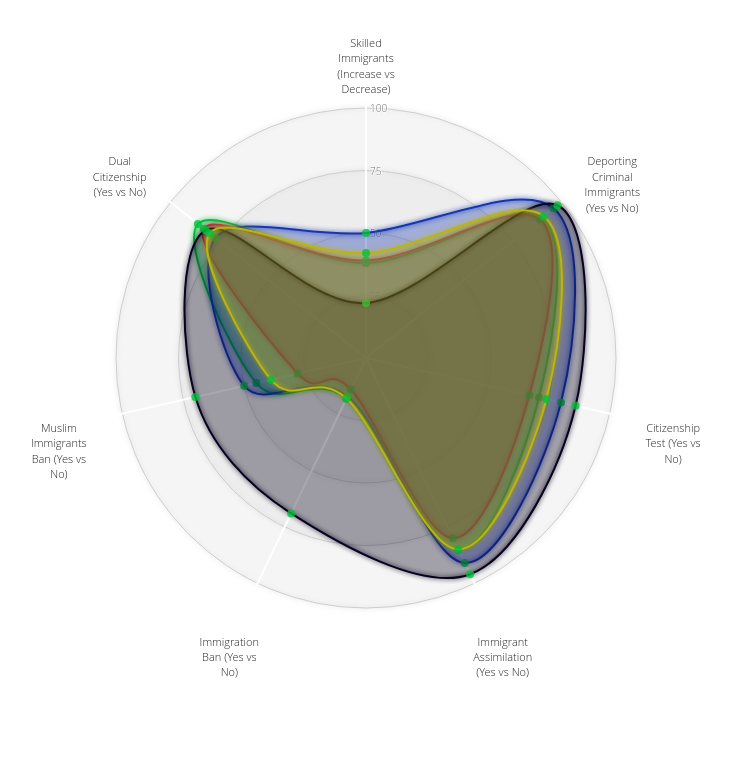
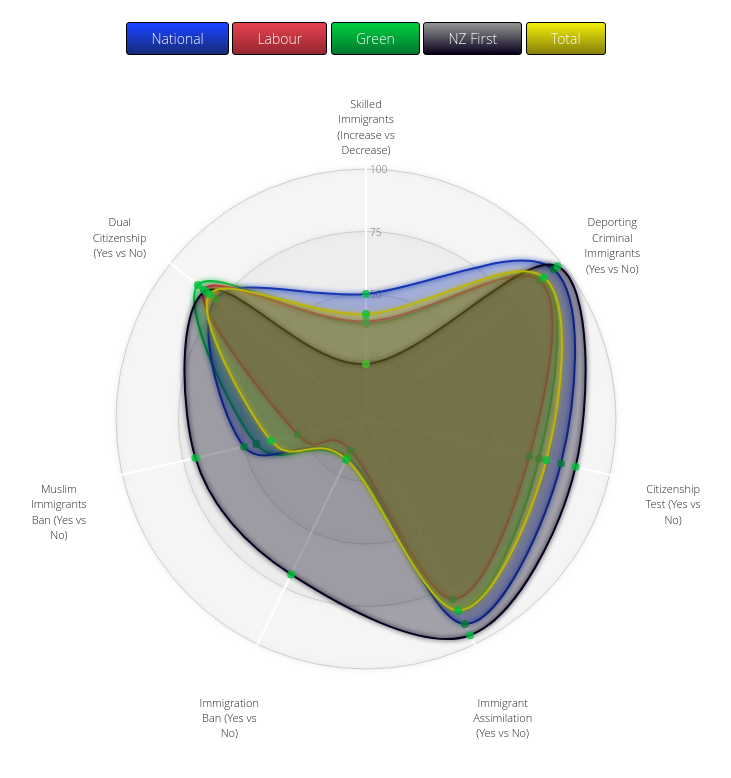
Before and after one commit to Xirui/NZPolicySpectrum, a plain HTML site: page index.html in a window 1280 px wide. Shown: the whole page, without its empty margins (274-1005 px from the left). Drawn offline with Linux system fonts and the light colour scheme.

Commit message:
Added party buttons (html + css).  Clicking them toggles each party's radar wrapper on and off.
Modified 'blobWrapper' to include party names in radarWrapper class (to be accessed by party button on click functions).

```diff
--- a/index.html
+++ b/index.html
@@ -7,19 +7,89 @@
   <script src="d3.v4.min.js"></script>
 
   <style>
+    .toggleButton {
+      border-radius:3px;
+      border:1px solid #000000;
+      display:inline-block;
+      cursor:pointer;
+      color:#ffffff;
+      font-family: 'Open Sans', sans-serif;
+      font-size:14px;
+      padding:6px 24px;
+    }
+    .toggleButton:active {
+      position:relative;
+      top:1px;
+    }
+    .NationalButton{
+      background:linear-gradient(to bottom, #1941ff 5%, #162b77 100%);
+    }
+    .NationalButton:hover{
+      background:linear-gradient(to top, #1941ff 5%, #162b77 100%);
+    }
+    .LabourButton{
+      background:linear-gradient(to bottom, #e3404f 5%, #95262e 100%);
+    }
+    .LabourButton:hover{
+      background:linear-gradient(to top, #e3404f 5%, #95262e 100%);
+    }
+    .GreenButton{
+      background:linear-gradient(to bottom, #00cb3f 5%, #00762f 100%);
+    }
+    .GreenButton:hover{
+      background:linear-gradient(to top, #00cb3f 5%, #00762f 100%);
+    }
+    .NZFirstButton{
+      background:linear-gradient(to bottom, #8e8e8e 5%, #08001c 100%);
+    }
+    .NZFirstButton:hover{
+      background:linear-gradient(to top, #8e8e8e 5%, #08001c 100%);
+    }
+    .TotalButton{
+      background:linear-gradient(to bottom, #eee80a 5%, #857f0a 100%);
+    }
+    .TotalButton:hover{
+      background:linear-gradient(to top, #eee80a 5%, #857f0a 100%);
+    }
+
     body {
       font-family: 'Open Sans', sans-serif;
       font-size: 14px;
       font-weight: 300;
       fill: #242424;
       text-align: center;
-      text-shadow: 0 1px 0 #fff, 1px 0 0 #fff, -1px 0 0 #fff, 0 -1px 0 #fff;
+      /*text-shadow: 0 1px 0 #fff, 1px 0 0 #fff, -1px 0 0 #fff, 0 -1px 0 #fff;*/
       cursor: default;
     }
+
   </style>
+
+  <script>
+      /**
+       * Toggles visibility of individual party radar wrappers.
+       * @param party   Class name for radar wrapper to be toggled.
+       */
+    function partyToggle(party){
+        var partyRadar = document.getElementsByClassName("radarWrapper " + party)[0];
+        if(partyRadar.getAttribute("visibility") === "visible"){
+            partyRadar.setAttribute("visibility", "hidden");
+        }else{
+            partyRadar.setAttribute("visibility", "visible");
+        }
+
+
+    }
+  </script>
 
 </head>
 <body>
+<div id="parties">
+  <p onclick="partyToggle('National')" class="toggleButton NationalButton">National</p>
+  <p onclick="partyToggle('Labour')" class="toggleButton LabourButton">Labour</p>
+  <p onclick="partyToggle('Green')" class="toggleButton GreenButton">Green</p>
+  <p onclick="partyToggle('NZFirst')" class="toggleButton NZFirstButton">NZ First</p>
+  <p onclick="partyToggle('Total')" class="toggleButton TotalButton">Total</p>
+</div>
 
 <div class="immigrationRadarChart"></div>
 <!--define other charts below-->
```
